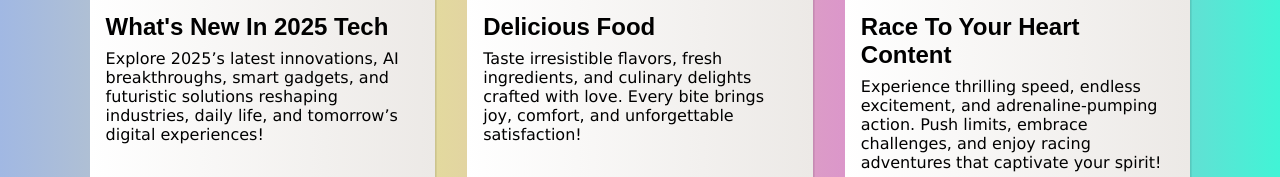
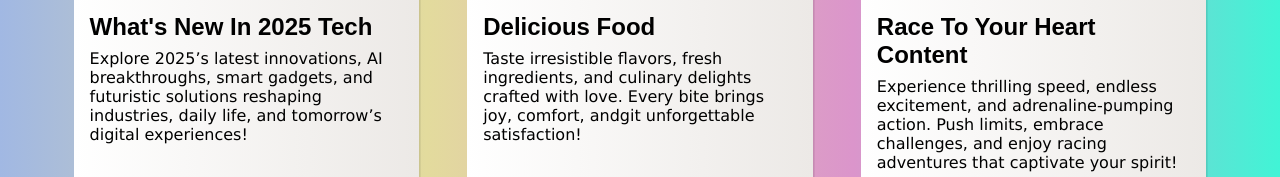
Before and after one commit to Nimraumer-dev/creative-card-showcase, a plain HTML site: page index.html in a window 1280 px wide. Shown: the part 402-579 px from the top of the page. Drawn offline with Linux system fonts and the light colour scheme.

Commit message:
fifth commit

```diff
--- a/index.html
+++ b/index.html
@@ -40,7 +40,7 @@
             <div class="body-content">
                 <a href="https://en.wikipedia.org/wiki/Food"><span class=" btn button-brown">Food</span></a>
                 <h4>Delicious Food</h4>
-                <p>Taste irresistible flavors, fresh ingredients, and culinary delights crafted with love. Every bite brings joy, comfort, and unforgettable satisfaction!</p>
+                <p>Taste irresistible flavors, fresh ingredients, and culinary delights crafted with love. Every bite brings joy, comfort, andgit unforgettable satisfaction!</p>
             </div>
             <div class="footer">
                 <div class="profile">
--- a/style.css
+++ b/style.css
@@ -17,9 +17,9 @@ body {
     display: flex;
     flex-wrap: wrap;
     justify-content: center;
-    max-width: 1200px;
-    margin-block: 2rem;
-    gap: 2rem;
+    max-width: 1300px;
+    margin-block: 1rem;
+    gap: 3rem;
 }
 
 
```
Also changed, not shown: 1 other file.
